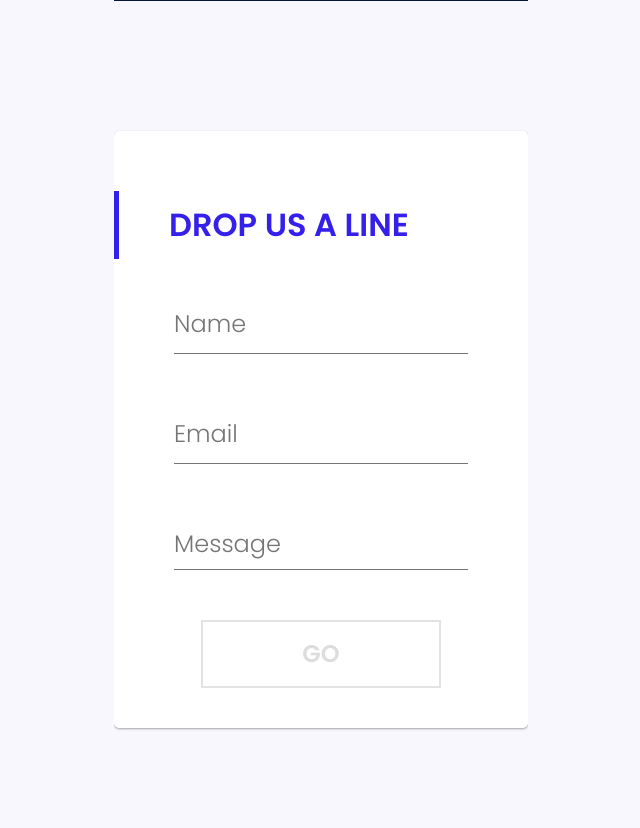
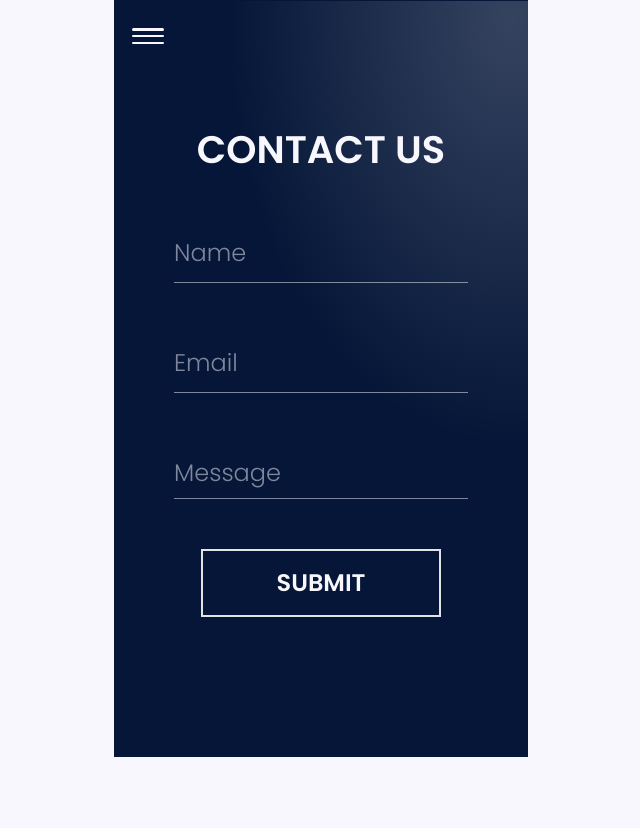
Before and after one commit to gamizo-dev/gamizo, a Flask app: page /contact in a window 1280 px wide. Shown: the whole page, without its empty margins (319-959 px from the left). After the commit the page ends 757 px from the top, so only its background shows below. Run offline with Flask 2, Linux system fonts and the light colour scheme; some libraries are stand-ins or nearby versions.

Commit message:
Contact Us--UI Update

```diff
--- a/static/css/contactus.css
+++ b/static/css/contactus.css
@@ -1,13 +1,25 @@
-@charset "UTF-8";
+
+:root{
+  --ps-g-blue: linear-gradient(242.7deg, #00A0FF 7.36%, #00A1FF 8.12%, #00BEFF 35.54%, #00D2FF 62.85%, #00DFFF 89.73%, #00E3FF 115.75%);
+  --ps-g-green: linear-gradient(142.39deg, #32A071 -38.78%, #2DA771 -33.87%, #15CF74 -4.91%, #06E775 18.21%, #00F076 32.37%);
+  --ps-g-red: linear-gradient(217.62deg, #FF3A44 16.07%, #C31162 175.33%);
+  --ps-g-yellow: linear-gradient(270deg, #FFE000 -7.59%, #FFBD00 89.79%, #FFA500 176.94%, #FF9C00 230.52%);
+  --ps-c-blue:#3BCCFF;
+  --ps-c-green:#48FF48;
+  --ps-c-red:#FF3333;
+  --ps-c-yellow:#FFD400;
+
+}
 
 body {
-  /* background: #e9e9e9; */
-  color: #666666;
   font-family: "RobotoDraft", "Roboto", sans-serif;
   font-size: 14px;
   -webkit-font-smoothing: antialiased;
   -moz-osx-font-smoothing: grayscale;
   padding-bottom: 0;
+  height: 100vh;
+  overflow: hidden;
+  user-select: none;
 }
 
 .card-container {
@@ -15,11 +27,22 @@ body {
   max-width: 460px;
   width: 100%;
   margin: 0 auto 100px;
-  margin-top: 15vh;
+  margin-top: 5vh;
 }
-.bg-grad{
+.bg-grad {
   height: 100%;
-    background: #3520eb;
+  background: radial-gradient(
+      68.72% 56.75% at 95.89% 2.11%,
+      rgba(247, 247, 253, 0.2) 0%,
+      rgba(0, 0, 0, 0) 100%
+    ),
+    #051638;
+}
+.main-bg {
+  visibility: hidden;
+}
+.wave {
+  visibility: hidden;
 }
 .card-container.active .ccard:first-child {
   background: #f2f2f2;
@@ -31,17 +54,10 @@ body {
 }
 .card-container .ccard {
   position: relative;
-  background: #ffffff;
+  background: transparent;
   border-radius: 5px;
   padding: 60px 0 40px 0;
-  box-sizing: border-box;
-  box-shadow: 0 1px 3px rgba(0, 0, 0, 0.12), 0 1px 2px rgba(0, 0, 0, 0.24);
   transition: 0.3s ease;
-  /* Title */
-  /* Inputs */
-  /* Button */
-  /* Footer */
-  /* Alt Card */
 }
 .card-container .ccard:first-child {
   background: #fafafa;
@@ -53,12 +69,12 @@ body {
 .card-container .ccard .title {
   position: relative;
   z-index: 1;
-  border-left: 5px solid #3520eb;
   margin: 0 0 35px;
-  padding: 10px 0 10px 50px;
-  color: #3520eb;
-  font-size: 32px;
+  padding: 10px 0;
+  color: var(--light);
+  font-size: 2.4rem;
   font-weight: 600;
+  text-align: center;
   text-transform: uppercase;
 }
 .card-container .ccard .input-container {
@@ -73,12 +89,12 @@ body {
   width: 100%;
   height: 60px;
   border: 0;
-  color: #212121;
+  color: var(--light);
   font-size: 24px;
   font-weight: 400;
 }
 .card-container .ccard .input-container input:focus ~ label {
-  color: #9d9d9d;
+  color: rgba(247, 247, 253, 1);
   transform: translate(-12%, -50%) scale(0.75);
 }
 .card-container .ccard .input-container input:focus ~ .bar:before,
@@ -86,14 +102,14 @@ body {
   width: 50%;
 }
 .card-container .ccard .input-container input:valid ~ label {
-  color: #9d9d9d;
+  color: rgba(247, 247, 253, 0.5);
   transform: translate(-12%, -50%) scale(0.75);
 }
 .card-container .ccard .input-container label {
   position: absolute;
   top: 0;
   left: 0;
-  color: #757575;
+  color: rgba(247, 247, 253, 0.5);
   font-size: 24px;
   font-weight: 300;
   line-height: 60px;
@@ -103,7 +119,7 @@ body {
   position: absolute;
   left: 0;
   bottom: 0;
-  background: #757575;
+  background: rgba(247, 247, 253, 0.5);
   width: 100%;
   height: 1px;
 }
@@ -111,7 +127,7 @@ body {
 .card-container .ccard .input-container .bar:after {
   content: "";
   position: absolute;
-  background: #3520eb;
+  background: var(--ps-g-blue);
   width: 0;
   height: 2px;
   transition: 0.2s ease;
@@ -145,7 +161,7 @@ body {
 .card-container .ccard .button-container button span {
   position: relative;
   z-index: 1;
-  color: #ddd;
+  color: var(--light);
   transition: 0.3s ease;
 }
 .card-container .ccard .button-container button:before {
@@ -154,7 +170,7 @@ body {
   top: 50%;
   left: 50%;
   display: block;
-  background: #3520eb;
+  background: var(--ps-g-blue);
   width: 30px;
   height: 30px;
   border-radius: 100%;
@@ -165,16 +181,16 @@ body {
 .card-container .ccard .button-container button:hover,
 .card-container .ccard .button-container button:active,
 .card-container .ccard .button-container button:focus {
-  border-color: #3520eb;
+  border-color: var(--ps-c-blue);
 }
 .card-container .ccard .button-container button:hover span,
 .card-container .ccard .button-container button:active span,
 .card-container .ccard .button-container button:focus span {
-  color: #3520eb;
+  color: var(--ps-c-blue);
 }
 .card-container .ccard .button-container button:active span,
 .card-container .ccard .button-container button:focus span {
-  color: #ffffff;
+  color: var(--dark);
 }
 .card-container .ccard .button-container button:active:before,
 .card-container .ccard .button-container button:focus:before {
@@ -262,7 +278,7 @@ body {
   border-color: #ffffff;
 }
 .card-container .ccard.alt .button-container button span {
-  color: #3520eb;
+  color: var(--ps-c-yellow);
 }
 .card-container .ccard.alt .button-container button:hover {
   background: rgba(255, 255, 255, 0.9);
@@ -288,23 +304,23 @@ body {
 
 .card-container .ccard .input-container textarea {
   outline: none;
-    padding-top:0.5em;
+  padding-top: 0.5em;
   z-index: 1;
   position: relative;
   background: none;
   width: 100%;
-    border:0;
-    color: #212121;
+  border: 0;
+  color: var(--light);
   font-size: 24px;
   resize: none;
   font-weight: 400;
 }
-  textarea::-webkit-scrollbar{
+textarea::-webkit-scrollbar {
   display: none;
 }
 
 .card-container .ccard .input-container textarea:focus ~ label {
-    color: #9d9d9d;
+  color: rgba(247, 247, 253, 1);
   transform: translate(-12%, -50%) scale(0.75);
 }
 .card-container .ccard .input-container textarea:focus ~ .bar:before,
@@ -312,6 +328,6 @@ body {
   width: 50%;
 }
 .card-container .ccard .input-container textarea:valid ~ label {
-    color: #9d9d9d;
+  color: rgba(247, 247, 253, 1);
   transform: translate(-12%, -50%) scale(0.75);
 }
--- a/template/contact.html
+++ b/template/contact.html
@@ -14,11 +14,21 @@
 <body>
 
   <div class="cointainer">
-    <div class="bg-grad"></div>
+    <!-- Background Gradient -->
+    <div class="bg-grad">
+      <div class="main-bg">
+
+      </div>
+      <div class="wave">
+        <svg width="414" height="49" viewBox="0 0 414 49" fill="none" xmlns="http://www.w3.org/2000/svg">
+          <path d="M0 31.6447L13.8 35.6003C27.6 39.5559 55.2 47.4671 82.8 48.7774C110.4 50.1866 138 44.7476 165.6 36.9106C193.2 28.9253 220.8 18.5418 248.4 14.5121C276 10.6307 303.6 13.1029 331.2 17.1327C358.8 21.0141 386.4 26.453 400.2 28.9994L414 31.6447V0H400.2C386.4 0 358.8 0 331.2 0C303.6 0 276 0 248.4 0C220.8 0 193.2 0 165.6 0C138 0 110.4 0 82.8 0C55.2 0 27.6 0 13.8 0H0V31.6447Z" fill="#051638"/>
+          </svg>
+      </div>
+    </div>
     <!-- Menu Button -->
     <div class="menu-btn">
       <div class="line"></div>
-      <div class="line center-line"></div>
+      <div class="line"></div>
       <div class="line"></div>
     </div>
     <!-- Side Menu -->
@@ -62,7 +72,7 @@
     <div class="card-container">
       <div class="ccard" style="visibility: hidden;"></div>
       <div class="ccard">
-        <h1 class="title">Drop us a line</h1>
+        <h1 class="title">Contact Us</h1>
         <form name="submit-to-google-sheet">
           <div class="input-container">
             <input name="name" type="#{type}" id="name" required="required" />
@@ -91,7 +101,7 @@
           </div>
           <input name="date" id="date" type="hidden" />
           <div class="button-container">
-            <button><span>Go</span></button>
+            <button><span>Submit</span></button>
           </div>
         </form>
       </div>
```
Lines whose indentation alone changed are shown as unchanged.
